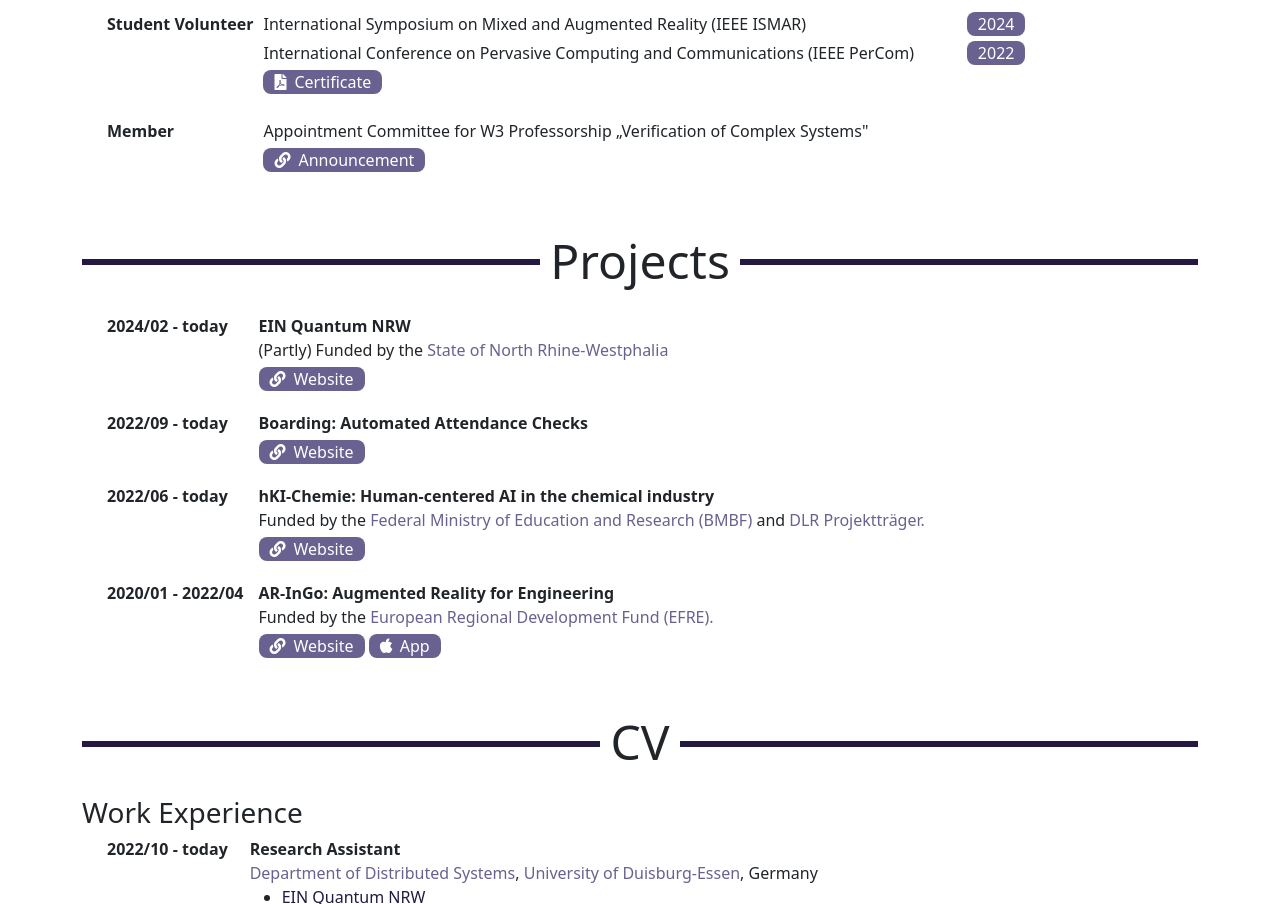
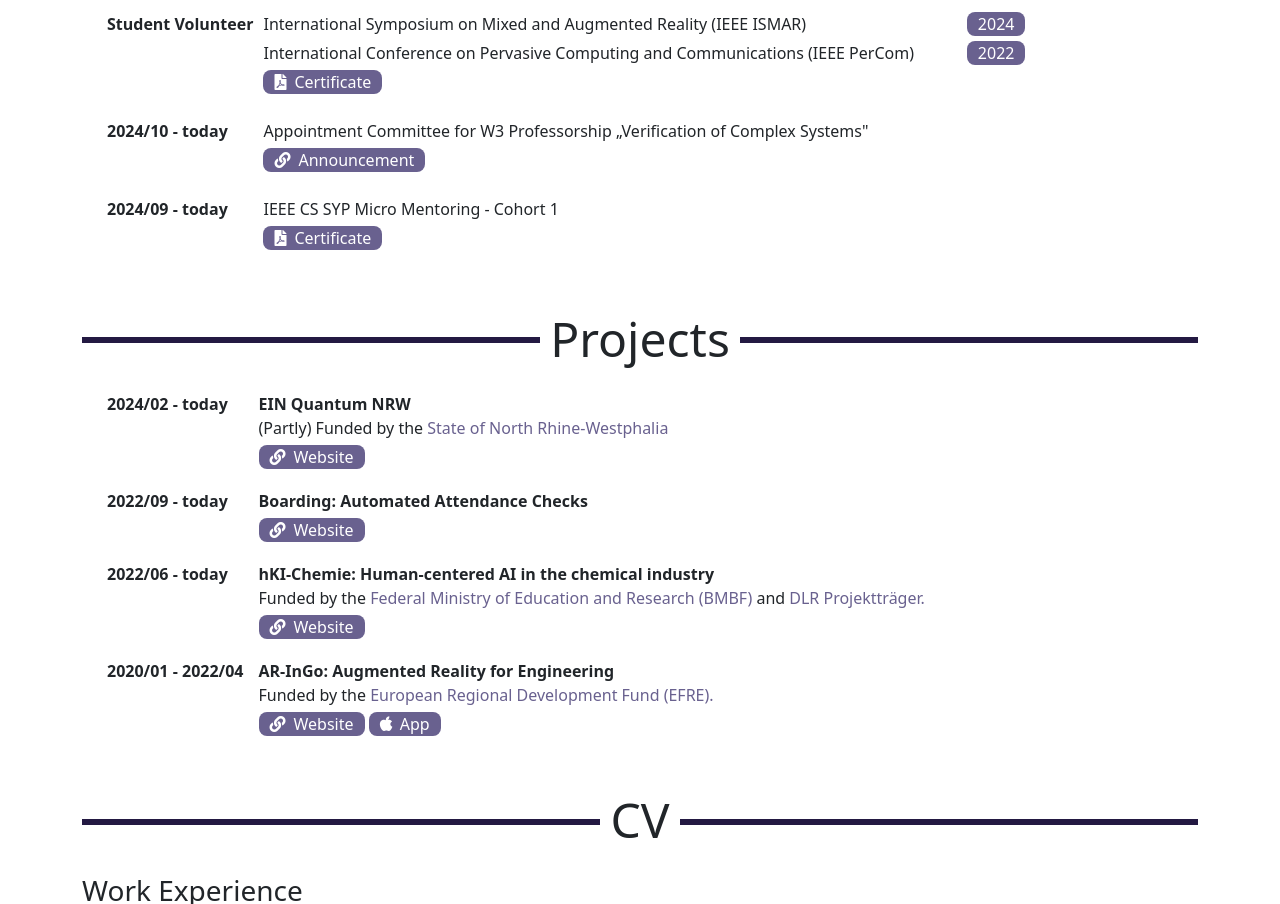
Before and after one commit to MalteJosten/maltejosten.github.io, a plain HTML site: page index.html in a window 1280 px wide. Shown: the part 2823-3727 px from the top of the page. Drawn offline with nearby package versions, Linux system fonts and the light colour scheme; files whose address does not match are found by name.

Commit message:
Added IEEE Mentoring

```diff
--- a/index.html
+++ b/index.html
@@ -318,15 +318,22 @@
                 <tr class="act-role-section">
                     <td class="act-location">
                         <div>International Conference on Pervasive Computing and Communications (IEEE PerCom)</div>
-                        <div class="chip-collection"><a class="fa-chip pdf" href="/assets/media/docs/percom2022-stud_volunteer.pdf" target="_blank">Certificate</a></div>
+                        <div class="chip-collection"><a class="fa-chip pdf" href="/assets/media/docs/percom2022-stud_volunteer.pdf">Certificate</a></div>
                     </td>
                     <td class="act-years"><a class="fa-chip year" href="https://percom.org/PerCom2022/" target="_blank">2022</a></td>
                 </tr>
                 <tr class="act-role-section-header">
-                    <td class="act-role">Member</td>
+                    <td class="act-role">2024/10 - today</td>
                     <td class="act-location">
                         <div>Appointment Committee for W3 Professorship „Verification of Complex Systems"</div>
                         <div class="chip-collection"><a class="fa-chip abc" href="https://www.uni-due.de/karriere/stelle.php?kennziffer=41031-%2024" target="_blank">Announcement</a></div>
+                    </td>
+                </tr>
+                <tr class="act-role-section-header">
+                    <td class="act-role">2024/09 - today</td>
+                    <td class="act-location">
+                        <div>IEEE CS SYP Micro Mentoring - Cohort 1</div>
+                        <div class="chip-collection"><a class="fa-chip pdf" href="/assets/media/docs/ieee_mentoring.pdf">Certificate</a></div>
                     </td>
                 </tr>
             </table>
```
